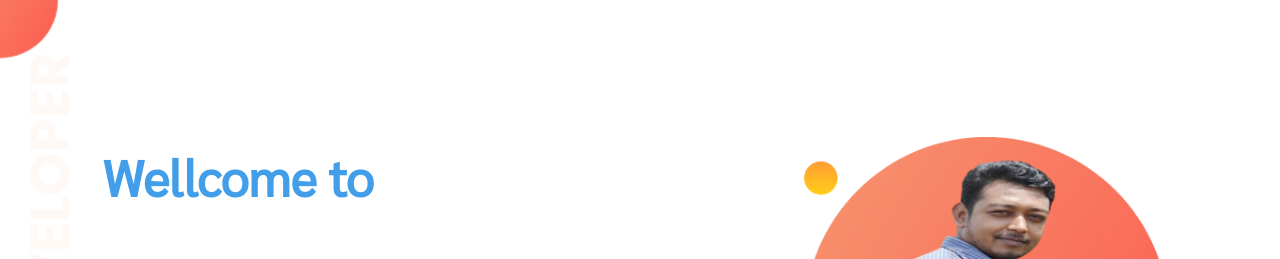
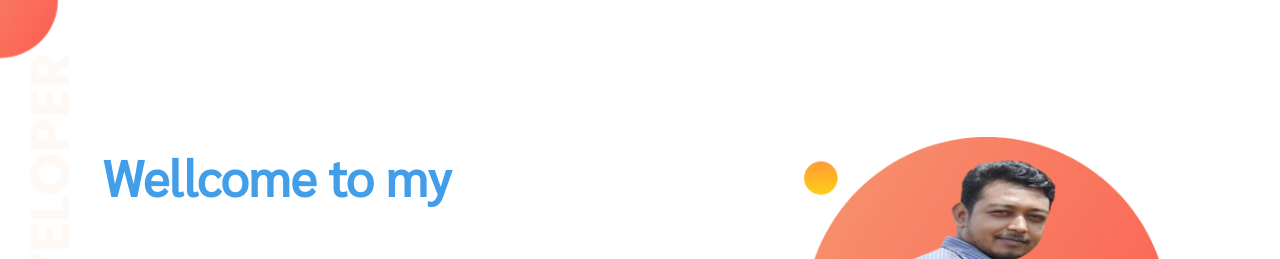
Before and after one commit to Mustain90/porfolio, a plain HTML site: page index.html in a window 1280 px wide. Shown: the top 259 px of the page. Drawn offline with Linux system fonts and the light colour scheme.

Commit message:
Changed a word

```diff
--- a/index.html
+++ b/index.html
@@ -20,7 +20,7 @@
 <body>
     <section class="top-benner">
         <div class="half-width">
-            <h1>Wellcome to</h1>
+            <h1>Wellcome to my</h1>
             <h2><span class="orange-color">lowflix</span> World!</h2>
             <h3>An e-commerce platform to drive profitable innovation.</h3>
 
```
